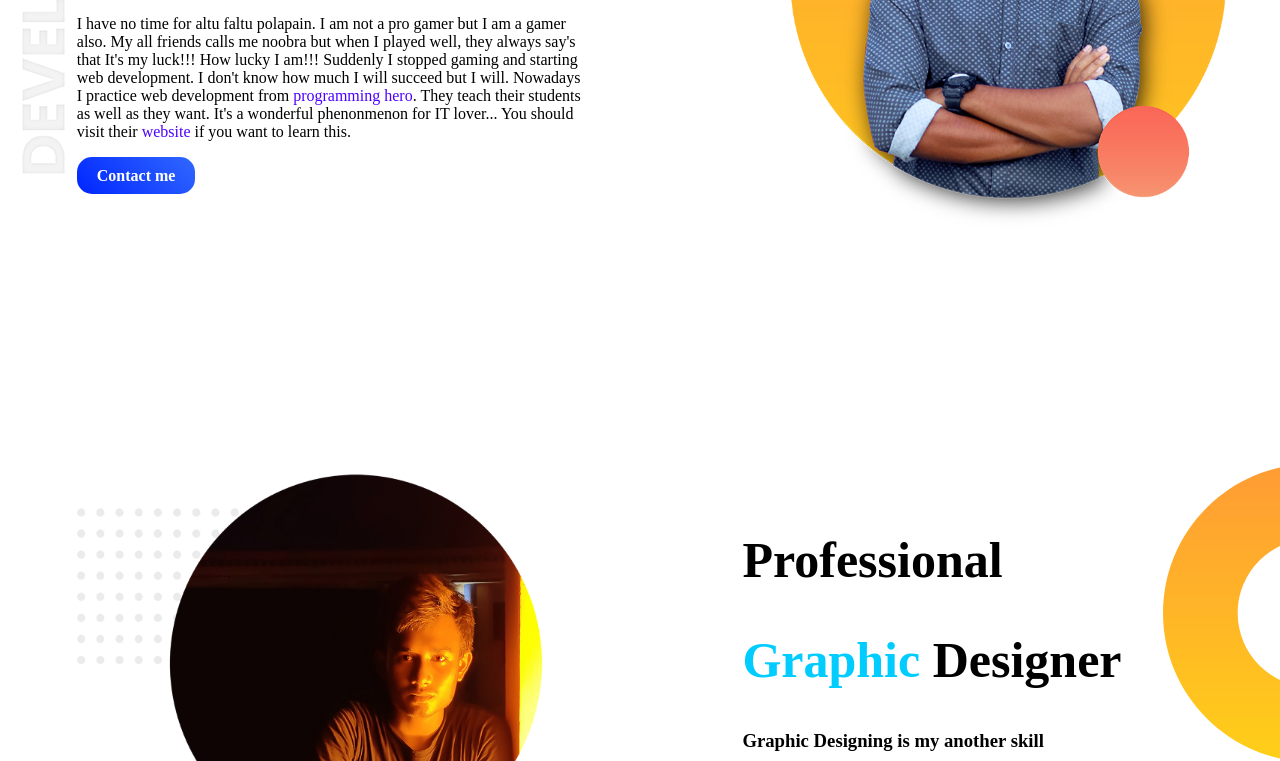
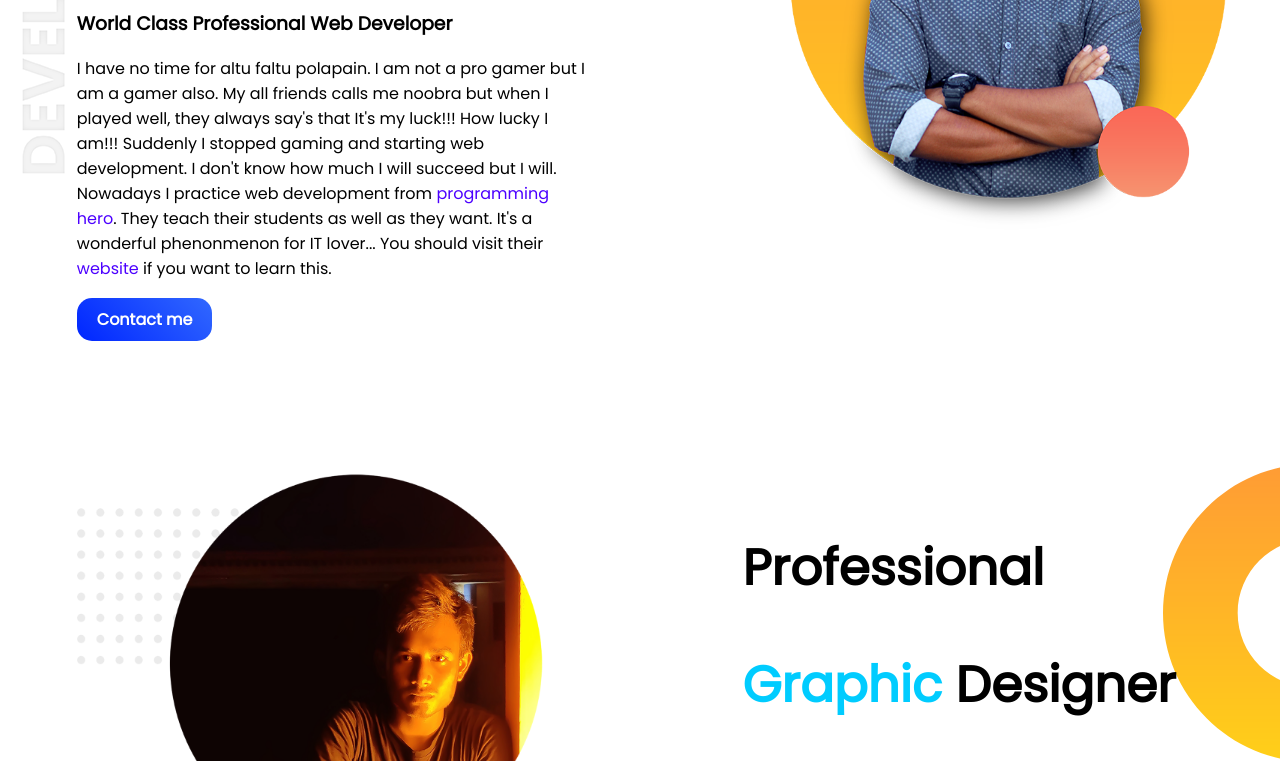
Before and after one commit to mahfuz47/personal-portfolio, a plain HTML site: page index.html in a window 1280 px wide. Shown: the part 266-1027 px from the top of the page. Drawn offline with Linux system fonts and the light colour scheme.

Commit message:
added font style

```diff
--- a/style.css
+++ b/style.css
@@ -1,3 +1,4 @@
+@import url("https://fonts.googleapis.com/css2?family=Poppins&display=swap");
 * {
     font-family: poppins;
 }
```
